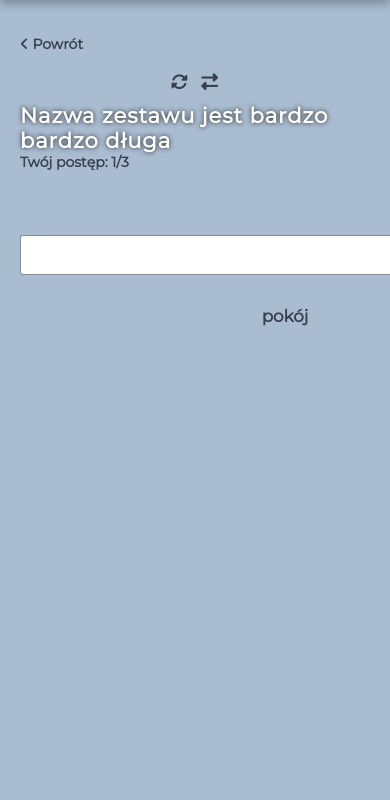
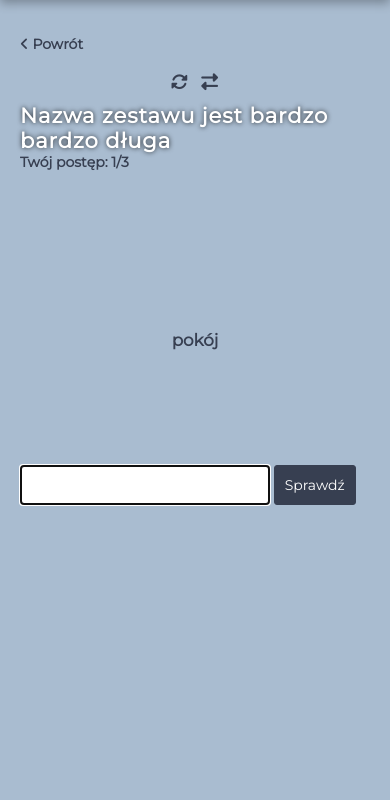
Before and after one commit to AdrianKokot/pai-cogni-linga, a PHP site: page /learnpisaniemode.html in a window 390 px wide; the page is wider, and only the part inside the window is pictured. Shown: the part 44-844 px from the top of that part. Run offline with PHP 8.4, Linux system fonts and the light colour scheme; some libraries are stand-ins or nearby versions.

Commit message:
pisanie mode rwd

```diff
--- a/css/main.css
+++ b/css/main.css
@@ -493,13 +493,7 @@ h2.load-more:hover {
   cursor: pointer;
   flex-grow: 1;
   text-align: center;
-  /* margin-right: auto;
-  margin-left: auto; */
 }
-
-/* #ranking {
-  flex-wrap: nowrap;
-} */
 
 #ranking .user-prev {
   padding: 10px 20px 10px 10px;
@@ -755,7 +749,8 @@ h2.smaller {
 }
 
 #learn-panel .flashcard-view {
-    width: 530px;
+    max-width: 530px;
+    width: 100%;
     height: 250px;
     position: relative;
 }
@@ -867,7 +862,8 @@ h2.smaller {
 }
 
 .flashcards-panel.flashcards-panel-write #answer {
-  width: 530px;
+  max-width: 530px;
+  width:100%;
 }
 
 #errorMessage {
@@ -1001,7 +997,7 @@ h2.learning {
   #learn-panel .flashcards-panel {
     flex-wrap: wrap;
   }
-  #app-panel article .flashcards-panel > section {
+  #app-panel article .flashcards-panel:not(.flashcards-panel-write) > section {
     order: -1;
     flex-basis: 100%;
     margin-bottom: 20px;
--- a/learnpisaniemode.html
+++ b/learnpisaniemode.html
@@ -78,7 +78,7 @@
 
                 </section>
                 <form id="answer">
-                  <input type="text" name="flashcard-answer" id="answerInput">
+                  <input type="text" name="flashcard-answer" id="answerInput" autofocus>
                   <input type="submit" value="Sprawdź" id="answerBtn">
                 </form>
 							</section>
@@ -180,8 +180,8 @@
 					} else if(pos == flashcardsArr.length){
             document.querySelector("#learn-panel .flashcards-panel.flashcards-panel-write").remove();
             const learnPanel = document.querySelector("#learn-panel");
-            learnPanel.innerHTML += `<h3 class="t-center"><strong>Poprawnych odpowiedzi: <span class="good">${correct}</span> | Niepoprawnych odpowiedzi: <span class="wrong">${badAnswers.length}</span></strong></h3>`;
-            if(badAnswers.length > 0) learnPanel.innerHTML += `<p class="t-center"><strong>Spis słówek, na które odpowiedziano błędnie:</strong></p>`;
+            learnPanel.innerHTML += `<h3 class="t-center mt-20"><span>Poprawnych odpowiedzi: <span class="good">${correct}</span></span> | <span>Niepoprawnych odpowiedzi: <span class="wrong">${badAnswers.length}</span></span></h3>`;
+            if(badAnswers.length > 0) learnPanel.innerHTML += `<p class="t-center">Spis słówek, na które odpowiedziano błędnie:</p>`;
             badAnswers.forEach(answerPos => {
               learnPanel.innerHTML += `<p class="t-center mt-15">${flashcardsArr[flashcardsArr.length - answerPos].definition} <strong>-</strong> ${flashcardsArr[flashcardsArr.length - answerPos].term}</p>`;
             });
@@ -204,6 +204,7 @@
                 canCheck = true;
                 nextFlash();
                 answerInput.disabled = false;
+                answerInput.focus();
               },1000);
             }
             answerInput.value = "";
```
